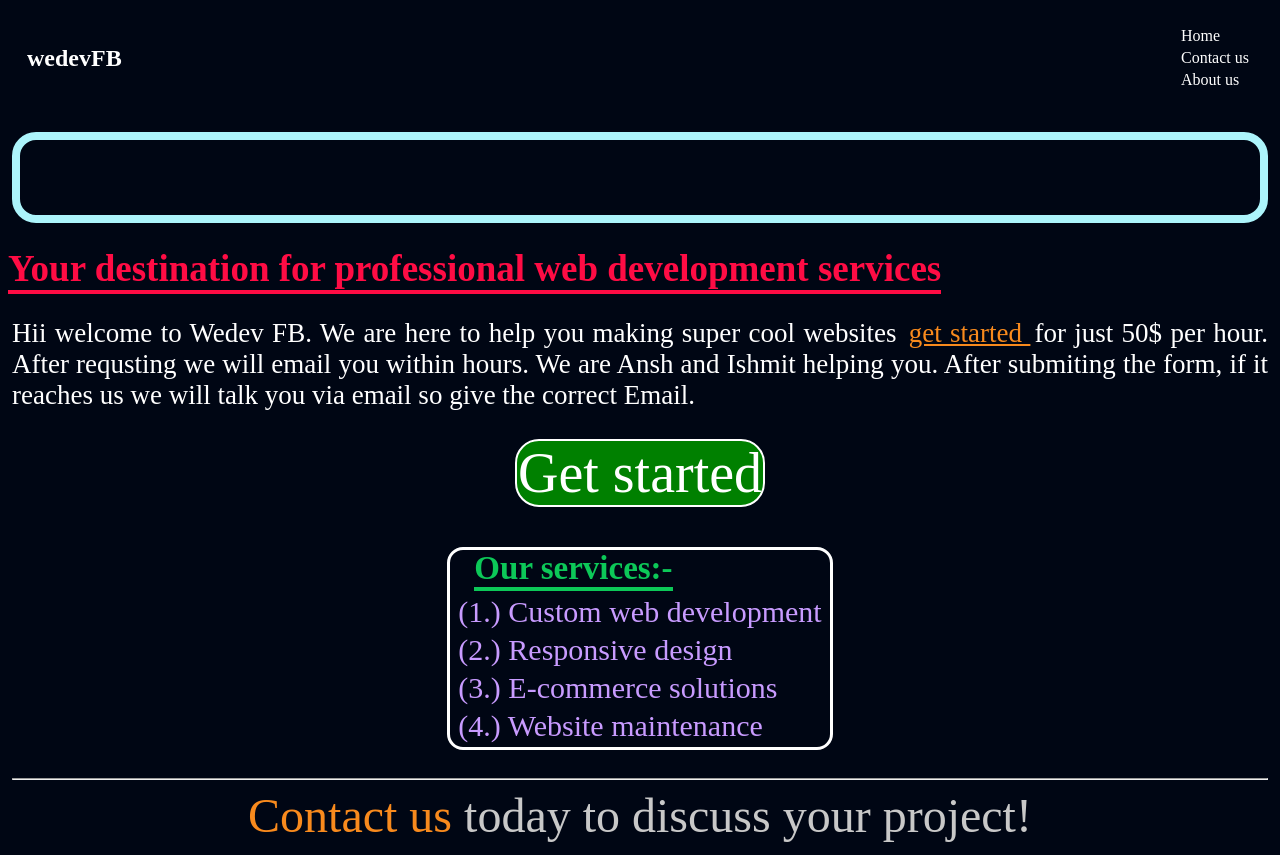
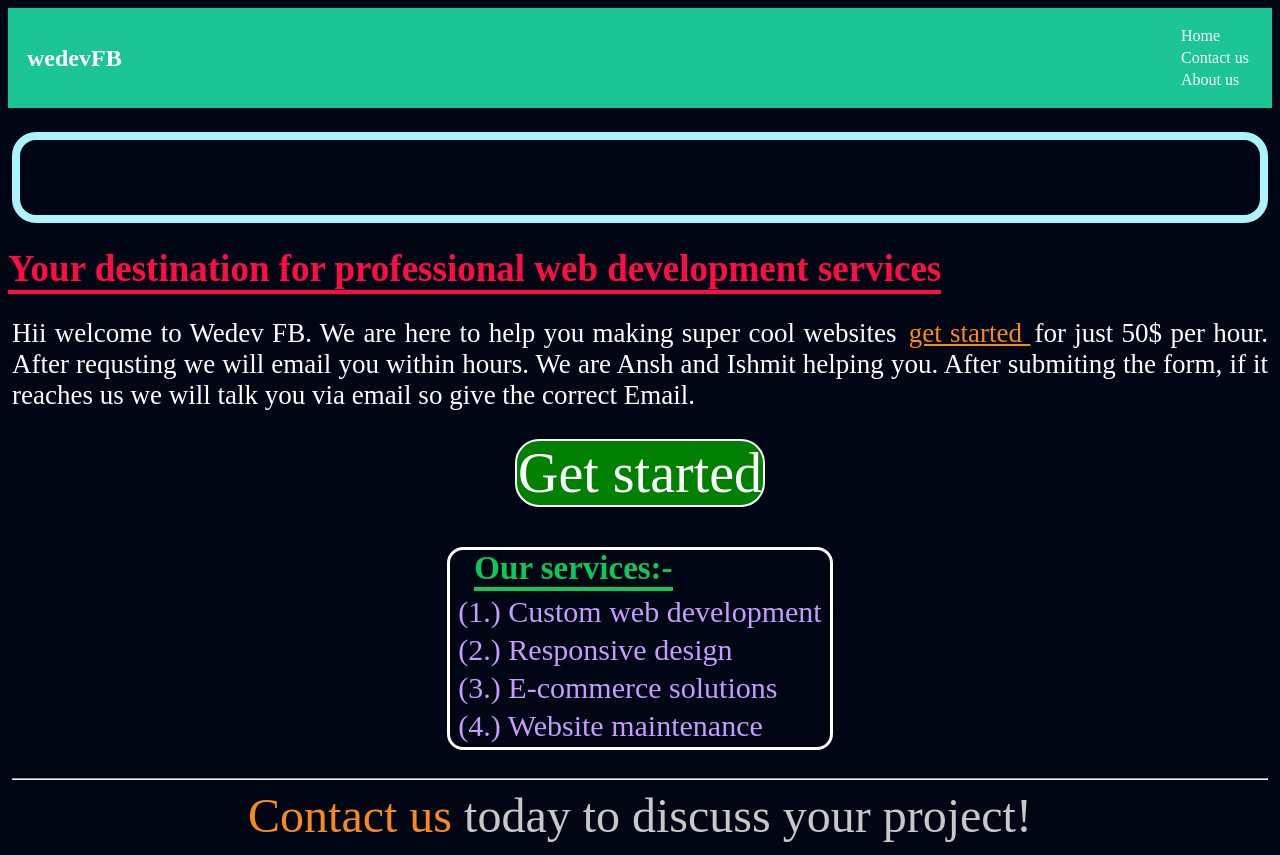
Before and after one commit to WedevFB/WedevFB, a plain HTML site: page index.html in a window 1280 px wide. Drawn offline with Linux system fonts and the light colour scheme.

Commit message:
update index.css

```diff
--- a/index.css
+++ b/index.css
@@ -18,7 +18,7 @@ body {
 }
 
 .navbar {
-
+    background: #1bc594;
     padding: 15px;
     display: flex;
     justify-content: space-between;
```
